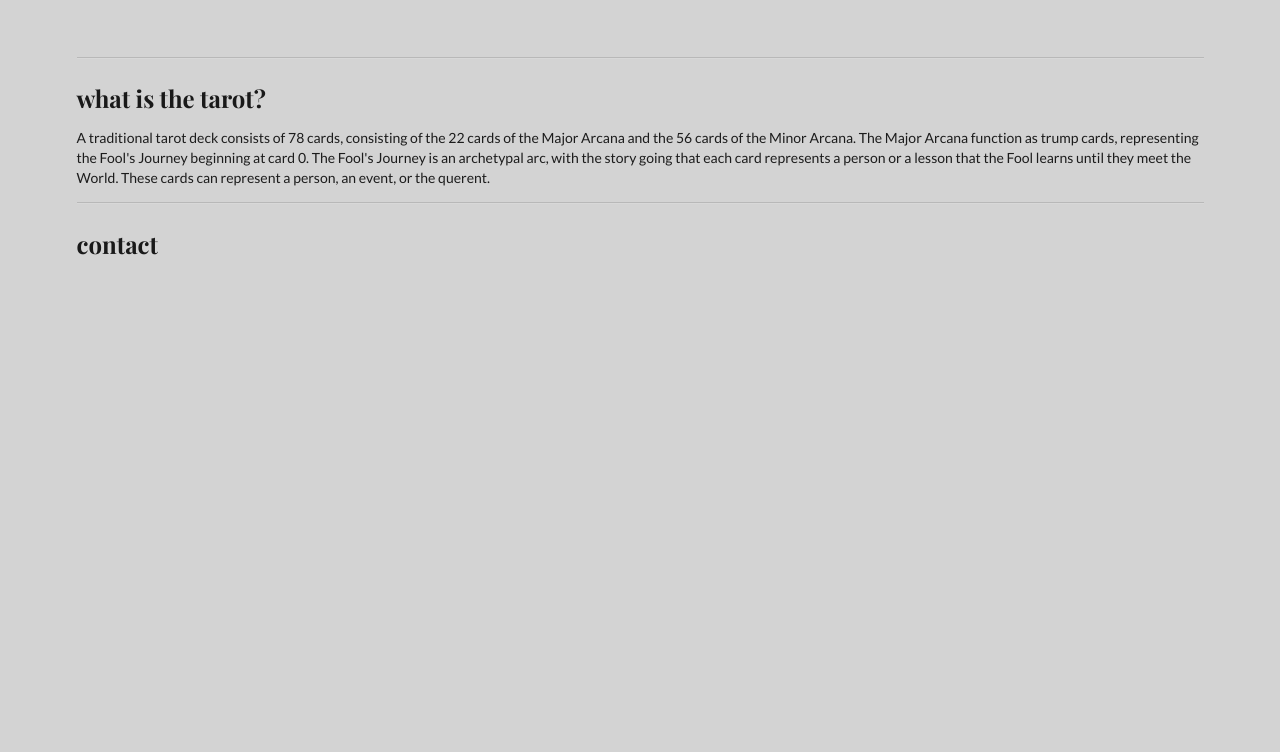
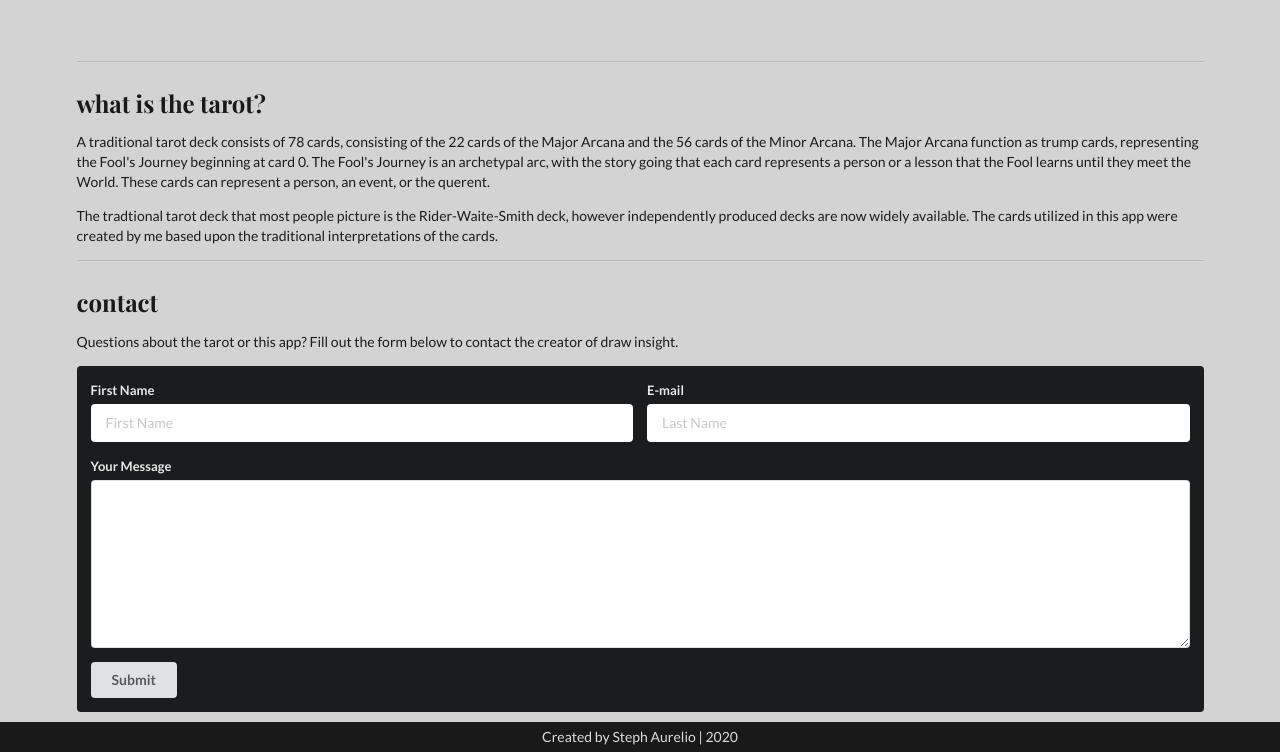
Before and after one commit to stephmarie17/draw-insight, a website: page index.html in a window 1280 px wide. Shown: the part 1427-2179 px from the top of the page. Before the commit the page ends 1687 px from the top, so only its background shows below. Drawn offline with nearby package versions, Linux system fonts and the light colour scheme; a web font is replaced by a local one.

Commit message:
added animation to icon and edited display/added contact form but functionality still needed

```diff
--- a/assets/style.css
+++ b/assets/style.css
@@ -7,12 +7,27 @@ h2 {
     color: #191919;
 }
 
+/* Navigation */
+a {
+    color: #191919;
+}
+
+a:hover {
+    color: #d8d3d3;
+}
 #magic-icon {
     padding-top: 200px;
 }
 
+#magic-header-top {
+    position: relative;
+    top: 20px;
+}
+
 #magic-header {
     padding-bottom: 200px;
+    position: relative;
+    top: 20px;
 }
 
 #pull {
@@ -50,3 +65,11 @@ img {
 #contact-header {
     color: #191919;
 }
+
+footer {
+    background-color: #191919;
+    color: gainsboro;
+    text-align: center;
+    margin-top: 10px;
+    padding: 5px;
+}
--- a/index.html
+++ b/index.html
@@ -7,14 +7,16 @@
     <title>draw insight</title>
     <link href="https://fonts.googleapis.com/css?family=Playfair+Display:400,400i,700&display=swap" rel="stylesheet">
     <link rel="stylesheet" type="text/css" href="https://cdnjs.cloudflare.com/ajax/libs/semantic-ui/2.4.1/semantic.css">
+    <link rel="stylesheet" href="https://cdnjs.cloudflare.com/ajax/libs/animate.css/3.7.2/animate.min.css">
     <link rel="stylesheet" type="text/css" href="assets/style.css">
 </head>
 <body>
     <div class="ui menu">
         <div class="header item">
-        <i class="adjust icon"></i>
+        <a href="index.html"><i class="adjust icon"></i>
           draw insight
         </div>
+        </a>
         <a href="#pull" class="item">
           pull
         </a>
@@ -27,9 +29,9 @@
     </div>
     <div class="ui center aligned container">
         <h2 class="ui centered align icon header">
-            <i class="magic icon" id="magic-icon"></i>
+            <i class="magic icon animated infinite pulse" id="magic-icon"></i>
             <div class="content">
-                draw insight
+                <span id="magic-header-top">draw insight</span>
                 <div class="sub header" id="magic-header">a tool to integrate a bit of magic into your day</div>
             </div>
         </h2>
@@ -47,11 +49,38 @@
         The Major Arcana function as trump cards, representing the Fool's Journey beginning at card 0.
          The Fool's Journey is an archetypal arc, with the story going that each card represents a person or a lesson that the Fool learns until they meet the World. These cards can represent a person, an event, or the querent.
     </p>
+    <p>
+        The tradtional tarot deck that most people picture is the Rider-Waite-Smith deck, however independently produced decks are now widely available.
+        The cards utilized in this app were created by me based upon the traditional interpretations of the cards.
+    </p>
     </div>
     <div class="ui centered aligned container">
         <div class="ui divider"></div>
         <h2 class="ui header"><a name="contact" id="contact-header">contact</a></h2>
+        <p>Questions about the tarot or this app? Fill out the form below to contact the creator of draw insight.</p>
+        <div class="ui inverted segment">
+            <div class="ui inverted form">
+              <div class="two fields">
+                <div class="field">
+                  <label>First Name</label>
+                  <input placeholder="First Name" type="text">
+                </div>
+                <div class="field">
+                  <label>E-mail</label>
+                  <input placeholder="Last Name" type="email">
+                </div>
+              </div>
+              <div class="inline field">
+                <div class="field">
+                    <label>Your Message</label>
+                    <textarea></textarea>
+                  </div>
+              </div>
+              <div class="ui submit button">Submit</div>
+            </div>
+          </div>
     </div>
+    <footer>Created by Steph Aurelio | 2020</footer>
 
 <script src="assets/script.js"></script>
 </body>
```
